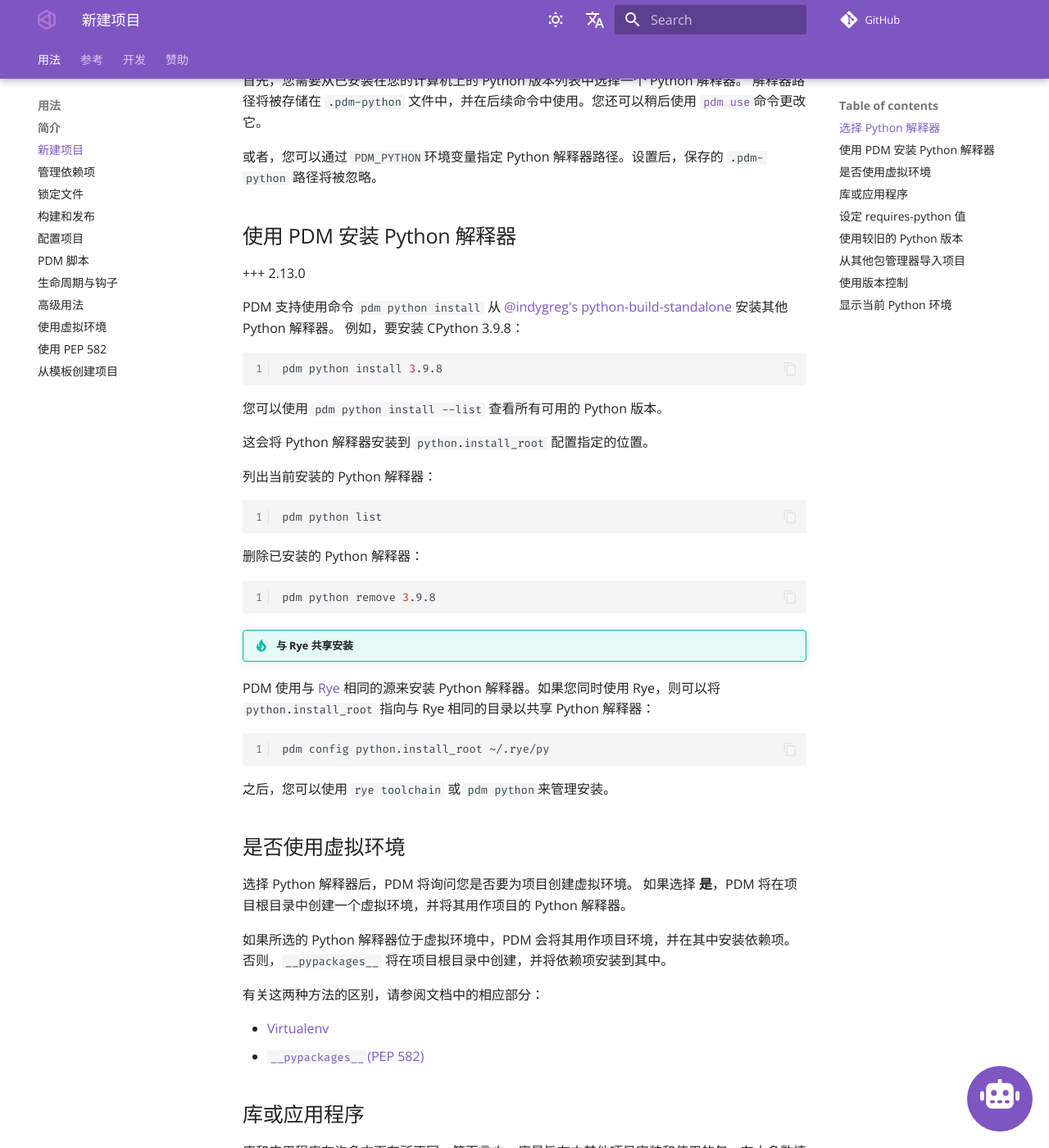
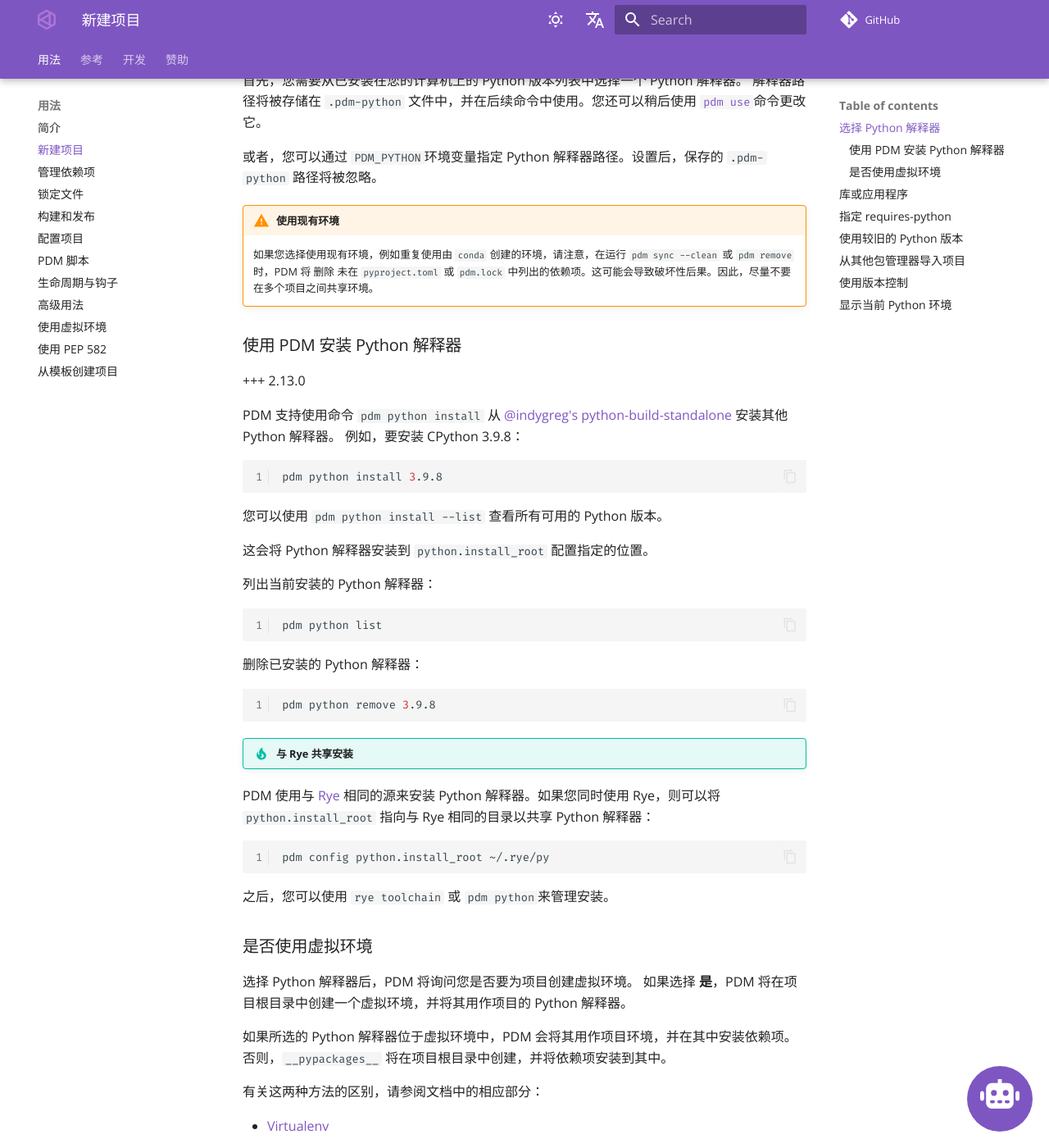
Before and after one commit to pdm-project/pdm-docs-zh, an MkDocs documentation site: the page built from docs/usage/project.md, in a window 1280 px wide and 1400 px high, scrolled down 447 px. Shown: the whole window at 82% size. Built offline with MkDocs 1.6.1 and Material for MkDocs 9.7.7, drawn with Linux system fonts in a browser that asks for light colours; comment, search, counter and statistics services are not loaded; the version menu is left out; some of the changed text lies outside the part shown; grey boxes are pictures that could not be loaded.

Commit message:
doc(sync): 同步更新

```diff
--- a/docs/usage/project.md
+++ b/docs/usage/project.md
@@ -17,7 +17,10 @@ pdm init
 
 或者，您可以通过 `PDM_PYTHON`环境变量指定 Python 解释器路径。设置后，保存的 `.pdm-python` 路径将被忽略。
 
-## 使用 PDM 安装 Python 解释器
+!!! warning "使用现有环境"
+    如果您选择使用现有环境，例如重复使用由 `conda` 创建的环境，请注意，在运行 `pdm sync --clean` 或 `pdm remove` 时，PDM 将 删除 未在 `pyproject.toml` 或 `pdm.lock` 中列出的依赖项。这可能会导致破坏性后果。因此，尽量不要在多个项目之间共享环境。
+
+### 使用 PDM 安装 Python 解释器
 
 +++ 2.13.0
 
@@ -54,7 +57,7 @@ pdm config python.install_root ~/.rye/py
 
   之后，您可以使用 `rye toolchain` 或 `pdm python`来管理安装。
 
-## 是否使用虚拟环境
+### 是否使用虚拟环境
 
 选择 Python 解释器后，PDM 将询问您是否要为项目创建虚拟环境。
 如果选择 **是**，PDM 将在项目根目录中创建一个虚拟环境，并将其用作项目的 Python 解释器。
@@ -73,7 +76,9 @@ pdm config python.install_root ~/.rye/py
 
 在PDM中，如果选择创建一个库，PDM 会向 `pyproject.toml` 文件添加 `name`、`version` 字段，以及一个 [build backend](../reference/build.md) 表格用于构建后端，这只有在您的项目需要构建和分发时才有用。因此，如果您想将项目从应用程序更改为库，您需要手动添加这些字段到 `pyproject.toml` 中。此外，当您运行 `pdm install` 或 `pdm sync` 时，库项目将被安装到环境中，除非指定了`--no-self`。
 
-## 设定 `requires-python` 值
+在 `pyproject.toml` 中，在 `[tool.pdm]` 表下有一个字段 `distribution`。如果将其设置为 `true` ，PDM 将把该项目视为一个库。
+
+## 指定 `requires-python`
 
 您需要为项目设置适当的 `requires-python` 值。这是一个重要属性，会影响依赖关系的解析方式。基本上，每个包 `requires-python` 都必须**涵盖**项目的 `requires-python`  范围。
 例如，请考虑以下设置：
```
Also changed, not shown: docs/usage/config.md (+3 -3 lines).
